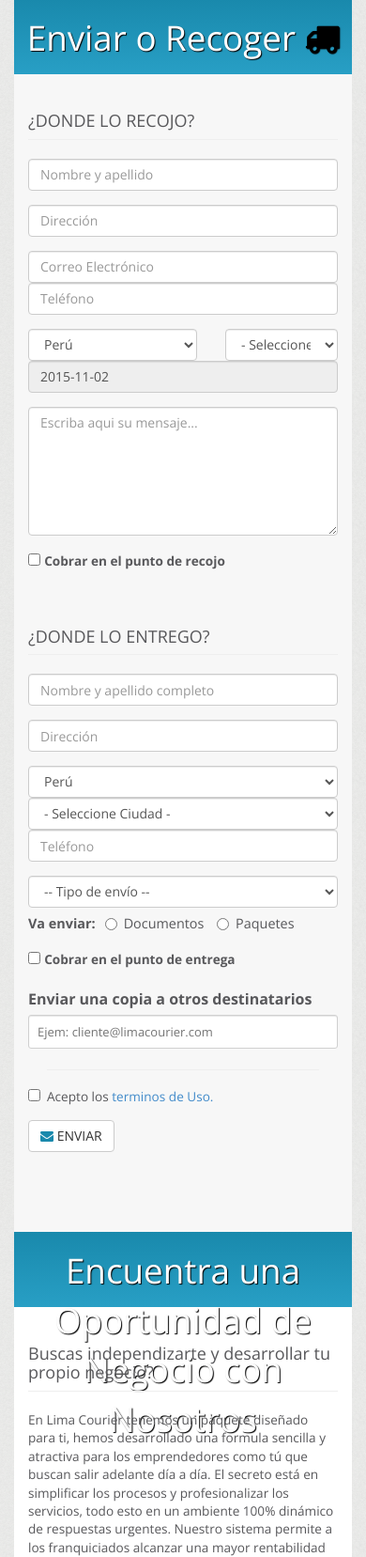
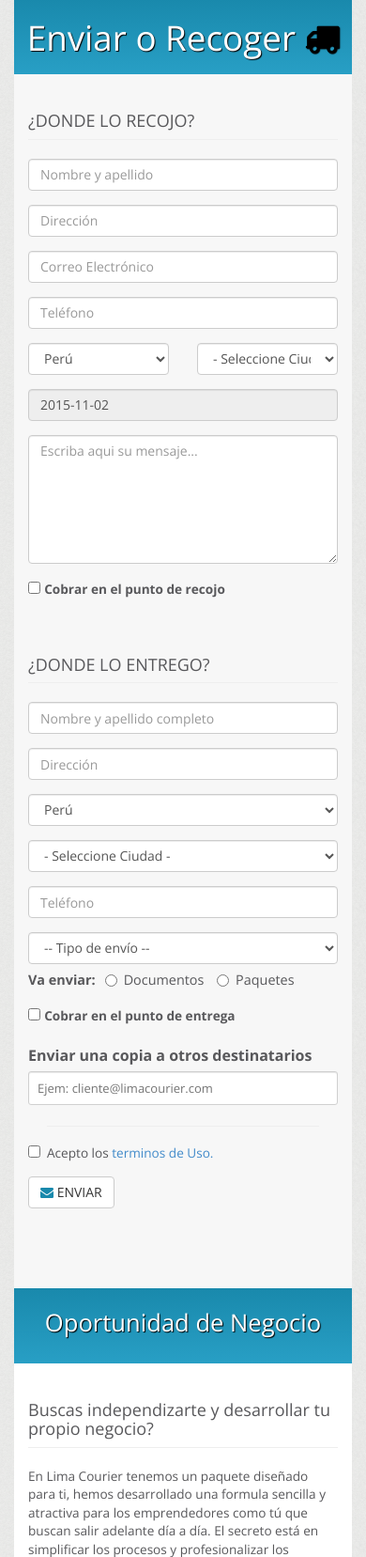
Before and after one commit to OscarSith/lima-courier, a PHP site: page / in a window 390 px wide. Shown: the part 563-2220 px from the top of the page at 94% size. Run offline with PHP 8.4, Linux system fonts and the light colour scheme; some libraries are stand-ins or nearby versions.

Commit message:
Corregido textos y espacios en vista movil

```diff
--- a/css/style.css
+++ b/css/style.css
@@ -167,40 +167,6 @@ img {
 	color: #000 !important
 }
 
-@media (min-width: 1200px) {
-	.container {
-		width: 1000px
-	}
-}
-@media (min-width: 992px) {
-	.navbar-default .navbar-nav>li>a {
-		font-size: .8em
-	}
-}
-
-/* Mobile */
-@media screen and (max-width: 480px) {
-
-	.slide{
-		background-attachment: fixed;
-		width:100%;
-		position: relative;
-	}
-	#tabla5 {
-		width: 100%
-	}
-}
-
-@media screen and (max-width: 767px) {
-	#logo {
-		margin-left: 15px;
-		width: 80px;
-	}
-	#slide7 address {
-		text-align: left !important;
-	}
-}
-
 footer {
 	background-color: #333;
 	color: #FFF;
@@ -344,3 +310,49 @@ address {
 	border: 2px solid #d1d1d1;
 	padding: 10px 15px;
 }
+
+@media (min-width: 1200px) {
+	.container {
+		width: 1000px
+	}
+}
+@media (min-width: 992px) {
+	.navbar-default .navbar-nav>li>a {
+		font-size: .8em
+	}
+}
+
+/* Mobile */
+@media screen and (max-width: 480px) {
+
+	.slide{
+		background-attachment: fixed;
+		width:100%;
+		position: relative;
+	}
+	#tabla5 {
+		width: 100%
+	}
+}
+
+@media screen and (max-width: 767px) {
+	#logo {
+		margin-left: 15px;
+		width: 80px;
+	}
+	#slide7 address {
+		text-align: left !important;
+	}
+	#txt-bussiness {
+		font-size: 1.6em;
+		line-height: 1.7em;
+		white-space: nowrap;
+	}
+	.mb15 {
+		margin-bottom: 15px
+	}
+	.list-services {
+		padding-left: 15px;
+		padding-right: 15px
+	}
+}
--- a/index.php
+++ b/index.php
@@ -228,7 +228,7 @@ Entendemos la urgencia que tienen las organizaciones en conectar procesos y ser
 								</div>
 								<div class="form-group">
 									<div class="row">
-										<div class="col-sm-8">
+										<div class="col-sm-8 mb15">
 											<input type="mail" class="form-control" id="correo" name="correo" placeholder="Correo Electrónico" required>
 										</div>
 										<div class="col-sm-4">
@@ -238,12 +238,12 @@ Entendemos la urgencia que tienen las organizaciones en conectar procesos y ser
 								</div>
 								<div class="form-group">
 									<div class="row">
-										<div class="col-xs-7 col-sm-4">
+										<div class="col-xs-6 col-sm-4 mb15">
 											<select class="form-control" name="pais" id="pais">
 												<?php echo $optionsCountry ?>
 											</select>
 										</div>
-										<div class="col-xs-5 col-sm-4">
+										<div class="col-xs-6 col-sm-4">
 											<select name="distrito" id="distrito" class="form-control">
 												<?php echo $options ?>
 											</select>
@@ -278,12 +278,12 @@ Entendemos la urgencia que tienen las organizaciones en conectar procesos y ser
 								</div>
 								<div class="form-group">
 									<div class="row">
-										<div class="col-sm-4">
+										<div class="col-sm-4 mb15">
 											<select class="form-control" name="pais_deliver" id="pais_deliver">
 												<?php echo $optionsCountry ?>
 											</select>
 										</div>
-										<div class="col-sm-4">
+										<div class="col-sm-4 mb15">
 											<select name="distrito_deliver" id="distrito_deliver" class="form-control"><?php echo $options ?></select>
 											<input type="text" class="form-control hidden" name="distrito_deliver" disabled id="text-distrito-deliver" placeholder="Ciudad / Distrito">
 										</div>
@@ -356,7 +356,7 @@ Entendemos la urgencia que tienen las organizaciones en conectar procesos y ser
 			<div class="h56 bg-gray-light"></div>
 			<div class="content grid_12 bg-white">
 				<div class="middle-panel">
-					<p>Encuentra una Oportunidad de Negocio con Nosotros</p>
+					<p id="txt-bussiness"><span class="hidden-xs hidden-sm">Encuentra una </span>Oportunidad de Negocio<span class="hidden-xs"> con Nosotros</span></p>
 				</div>
 				<div class="row">
 					<div class="col-xs-12">
@@ -401,12 +401,12 @@ Entendemos la urgencia que tienen las organizaciones en conectar procesos y ser
 									</div>
 								</div>
 								<div class="form-group">
-									<div class="col-sm-4">
+									<div class="col-sm-4 mb15">
 										<select class="form-control" name="pais">
 											<?php echo $optionsCountry ?>
 										</select>
 									</div>
-									<div class="col-sm-4">
+									<div class="col-sm-4 mb15">
 										<input type="text" class="form-control" name="estado" placeholder="Estado">
 									</div>
 									<div class="col-sm-4">
@@ -435,15 +435,13 @@ Entendemos la urgencia que tienen las organizaciones en conectar procesos y ser
             	<img src="img/somos.jpg" class="img-responsive" alt="Imagen de quienes somos">
 				<div class="mt60">
           			<ul class="list-services">
-          				<li><i></i>Nos caracterizamos por tener una filosofía que genera respuestas rápidas a sus consultas y  atendemos de inmediato los diversos servicios, debido a que entendemos el valor del tiempo para las organizaciones de hoy.</p></li>
-
-						<li><i></i>Usamos diversas herramientas tecnológicas, las cuales nos permiten generar un trato altamente personalizado con nuestros socios (clientes).  Somos conscientes de que el mundo de los negocios está en constante movimiento y el manejo ágil de información es de vital importancia, por eso hemos desarrollado un software que podrá mantenernos conectados las 24 horas del día.</p></li>
-
-						<li><i></i>Contamos con una diversa cartera de servicios que se acomoda a cada necesidad y también somos una empresa flexible en acomodarse en torno a nuevos retos.</p></li>
-						<li><i></i>Brindamos asesoramiento y seguimiento de inicio a fin en cada uno de nuestros procesos, nos apasiona nuestro trabajo y lo reflejan cada día nuestros colaboradores.</p></li>
-          				<li><i></i><strong>Visión:</strong> Ser el operador logísitico con mayor presencia operativa y comercial a nivel nacional.</li>
-          				<li><i></i><strong>Misión:</strong> Brindar una solución eficiente y eficaz a las diversas necesidades de nuestros clientes, convirtiéndonos en parte fundamental en la cadena logísitica, y ofreciendo en todo momento la búsqueda de la mejora continua para todos los agentes implicados.</li>
-          				<li><i></i><strong>Valores:</strong> Disponibilidad inmediata, búsqueda de la mejora contínua, eficiencia en los procesos.<br><br></li>
+          				<li>Nos caracterizamos por tener una filosofía que genera respuestas rápidas a sus consultas y atendemos de inmediato los diversos servicios, debido a que entendemos el valor del tiempo para las organizaciones de hoy.</li>
+						<li>Usamos diversas herramientas tecnológicas, las cuales nos permiten generar un trato altamente personalizado con nuestros socios (clientes).  Somos conscientes de que el mundo de los negocios está en constante movimiento y el manejo ágil de información es de vital importancia, por eso hemos desarrollado un software que podrá mantenernos conectados las 24 horas del día.</li>
+						<li>Contamos con una diversa cartera de servicios que se acomoda a cada necesidad y también somos una empresa flexible en acomodarse en torno a nuevos retos.</li>
+						<li>Brindamos asesoramiento y seguimiento de inicio a fin en cada uno de nuestros procesos, nos apasiona nuestro trabajo y lo reflejan cada día nuestros colaboradores.</li>
+          				<li><strong>Visión:</strong> Ser el operador logísitico con mayor presencia operativa y comercial a nivel nacional.</li>
+          				<li><strong>Misión:</strong> Brindar una solución eficiente y eficaz a las diversas necesidades de nuestros clientes, convirtiéndonos en parte fundamental en la cadena logísitica, y ofreciendo en todo momento la búsqueda de la mejora continua para todos los agentes implicados.</li>
+          				<li><strong>Valores:</strong> Disponibilidad inmediata, búsqueda de la mejora contínua, eficiencia en los procesos.<br><br></li>
 					</ul>
 				</div>
             	<ul class="list-inline social-buttons">
```
